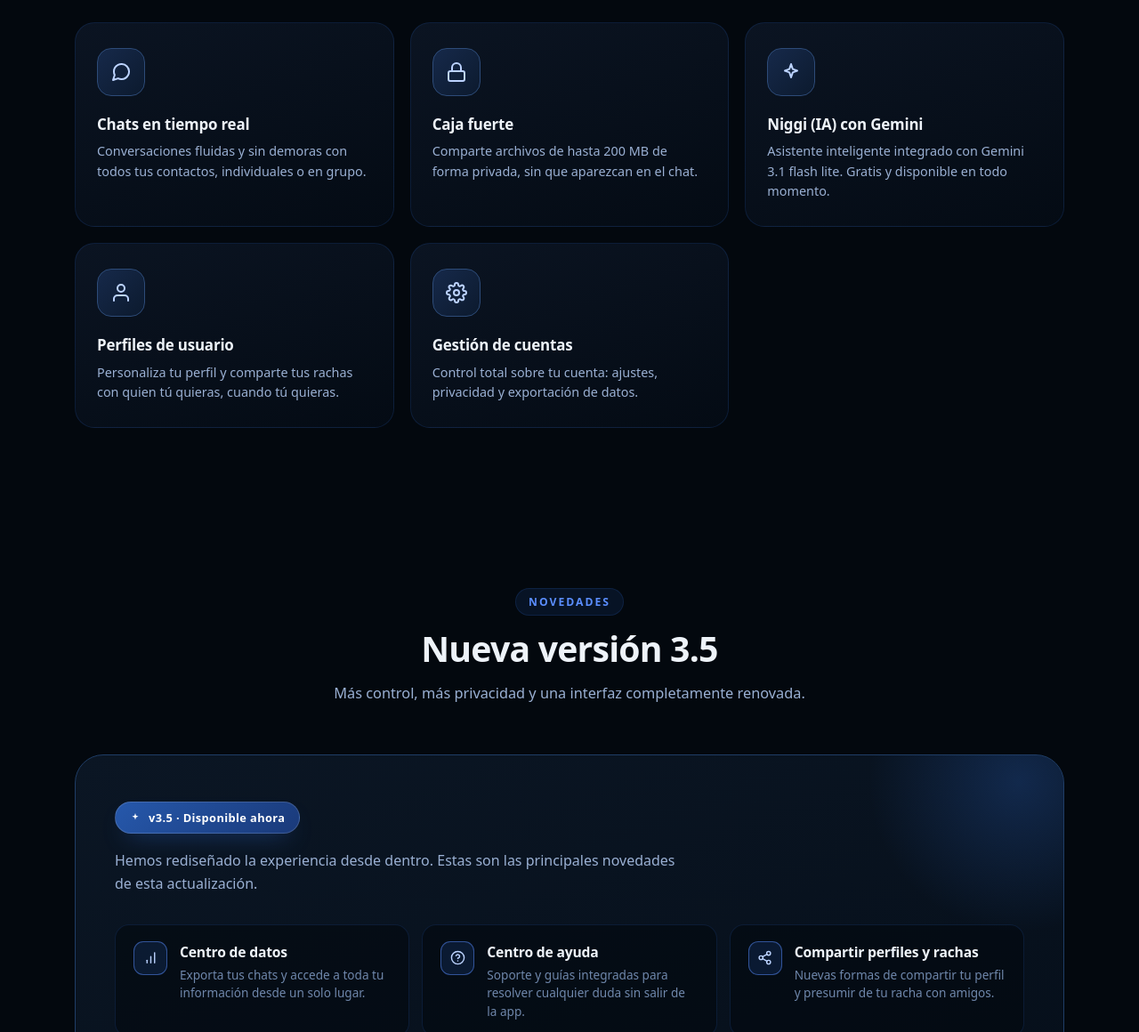
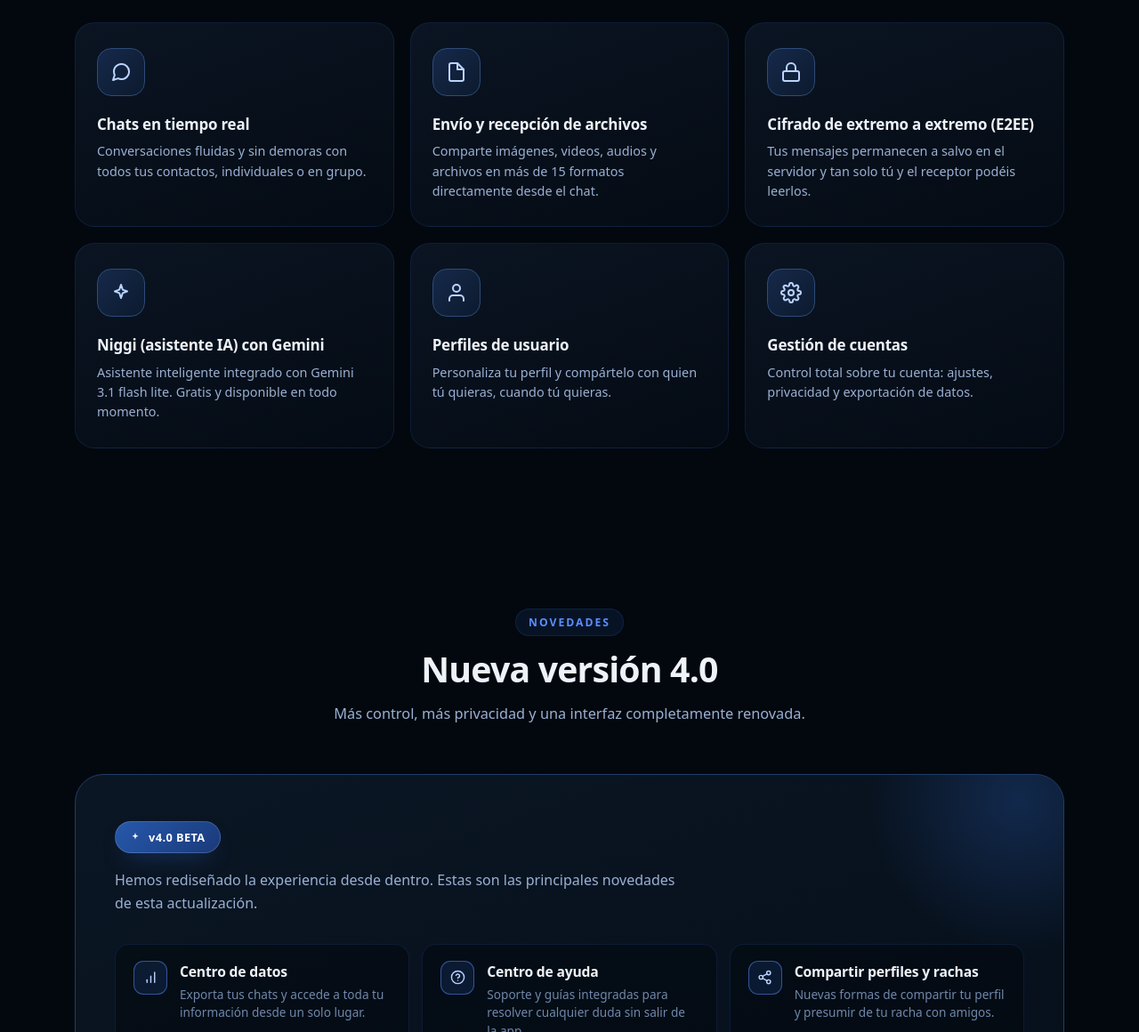
Before and after one commit to fluytapp/fluytapp.github.io, a plain HTML site: page index.html in a window 1280 px wide. Shown: the part 1080-2240 px from the top of the page at 89% size. Drawn offline with Linux system fonts and the light colour scheme.

Commit message:
Update version references from 3.5 to 4.0

```diff
--- a/index.html
+++ b/index.html
@@ -840,7 +840,7 @@
       </a>
       <div class="nav-links">
         <a href="#destacado">Destacado</a>
-        <a href="#novedades">v3.5</a>
+        <a href="#novedades">v4.0</a>
         <a href="#descargar" class="nav-cta">Descargar</a>
       </div>
     </div>
@@ -916,17 +916,25 @@
 
           <article class="featured-card">
             <div class="featured-icon" aria-hidden="true">
+              <svg viewBox="0 0 24 24" fill="none" stroke="currentColor" stroke-width="2" stroke-linecap="round" stroke-linejoin="round"><path d="M13 2H6a2 2 0 0 0-2 2v16a2 2 0 0 0 2 2h12a2 2 0 0 0 2-2V9z"/><polyline points="13 2 13 9 20 9"/></svg>
+            </div>
+            <h3>Envío y recepción de archivos</h3>
+            <p>Comparte imágenes, videos, audios y archivos en más de 15 formatos directamente desde el chat.</p>
+          </article>
+
+          <article class="featured-card">
+            <div class="featured-icon" aria-hidden="true">
               <svg viewBox="0 0 24 24"><rect x="3" y="11" width="18" height="11" rx="2" ry="2"/><path d="M7 11V7a5 5 0 0 1 10 0v4"/></svg>
             </div>
-            <h3>Caja fuerte</h3>
-            <p>Comparte archivos de hasta 200 MB de forma privada, sin que aparezcan en el chat.</p>
+            <h3>Cifrado de extremo a extremo (E2EE)</h3>
+            <p>Tus mensajes permanecen a salvo en el servidor y tan solo tú y el receptor podéis leerlos.</p>
           </article>
 
           <article class="featured-card">
             <div class="featured-icon" aria-hidden="true">
               <svg viewBox="0 0 24 24"><path d="M12 3l1.9 5.6L19 10.5l-5.1 1.9L12 18l-1.9-5.6L5 10.5l5.1-1.9z"/></svg>
             </div>
-            <h3>Niggi (IA) con Gemini</h3>
+            <h3>Niggi (asistente IA) con Gemini</h3>
             <p>Asistente inteligente integrado con Gemini 3.1 flash lite. Gratis y disponible en todo momento.</p>
           </article>
 
@@ -935,7 +943,7 @@
               <svg viewBox="0 0 24 24"><path d="M20 21v-2a4 4 0 0 0-4-4H8a4 4 0 0 0-4 4v2"/><circle cx="12" cy="7" r="4"/></svg>
             </div>
             <h3>Perfiles de usuario</h3>
-            <p>Personaliza tu perfil y comparte tus rachas con quien tú quieras, cuando tú quieras.</p>
+            <p>Personaliza tu perfil y compártelo con quien tú quieras, cuando tú quieras.</p>
           </article>
 
           <article class="featured-card">
@@ -953,14 +961,14 @@
       <div class="container">
         <div class="section-head reveal">
           <span class="eyebrow">Novedades</span>
-          <h2 class="section-title">Nueva versión 3.5</h2>
+          <h2 class="section-title">Nueva versión 4.0</h2>
           <p class="section-sub">Más control, más privacidad y una interfaz completamente renovada.</p>
         </div>
 
         <div class="v35-wrap reveal">
           <span class="v35-badge">
             <svg viewBox="0 0 24 24" aria-hidden="true"><path d="M12 2l1.8 5.6L19 9.5l-5.2 1.9L12 17l-1.8-5.6L5 9.5l5.2-1.9z"/></svg>
-            v3.5 · Disponible ahora
+            v4.0 BETA
           </span>
           <p class="v35-lead">
             Hemos rediseñado la experiencia desde dentro. Estas son las principales
```
